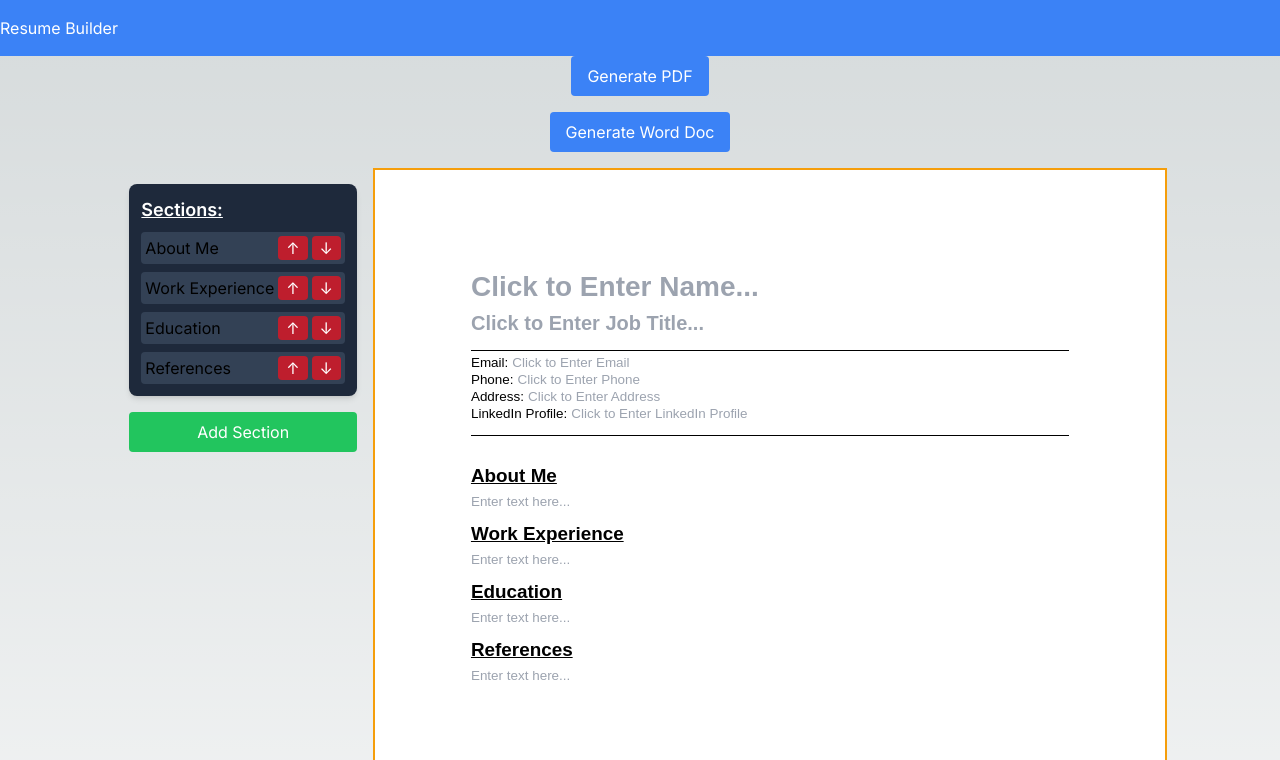
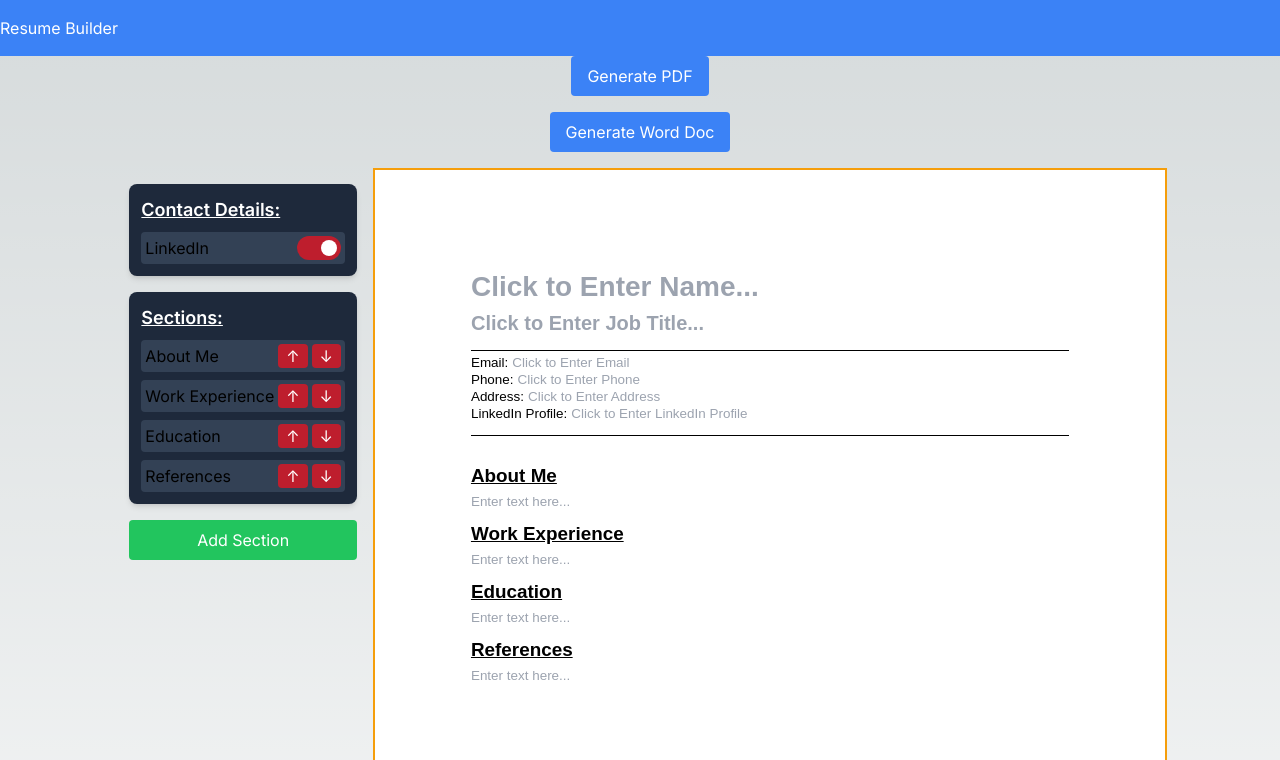
Before and after one commit to JackBadawy/resume_builder, a Next.js app: page / in a window 1280 px wide. Shown: the top 760 px of the page. Built offline with nearby package versions, Linux system fonts and the light colour scheme.

Commit message:
slider component

```diff
--- /dev/null
+++ b/src/app/Components/ToggleSwitch.tsx
@@ -0,0 +1,23 @@
+interface ToggleSwitchProps {
+  enabled: boolean;
+  setEnabled: (enabled: boolean) => void;
+}
+
+const ToggleSwitch: React.FC<ToggleSwitchProps> = ({ enabled, setEnabled }) => {
+  return (
+    <div
+      className={`relative inline-flex items-center h-6 rounded-full w-11 transition-colors focus:outline-none ${
+        enabled ? "bg-bws" : "bg-gray-300"
+      }`}
+      onClick={() => setEnabled(!enabled)}
+    >
+      <span
+        className={`inline-block w-4 h-4 transform  rounded-full transition-transform ${
+          enabled ? "translate-x-6 bg-white" : "translate-x-1 bg-bws"
+        }`}
+      />
+    </div>
+  );
+};
+
+export default ToggleSwitch;
--- a/src/app/Components/UtilitiesPanel.tsx
+++ b/src/app/Components/UtilitiesPanel.tsx
@@ -1,11 +1,13 @@
 import { useState } from "react";
 import { useSections } from "../Context/SectionsContext";
+import ToggleSwitch from "./ToggleSwitch";
 
 const UtilityPanel: React.FC = () => {
   const { sections, addSection, moveSectionUp, moveSectionDown } =
     useSections();
   const [newSectionPrompt, setNewSecPrompt] = useState<boolean>(false);
   const [newSubHeading, setNewSubHeading] = useState<string>("");
+  const [linkedInEnabled, setLinkedInEnabled] = useState<boolean>(true);
 
   const handleNewSecChange = (e: React.ChangeEvent<HTMLInputElement>) => {
     setNewSubHeading(e.target.value);
@@ -21,6 +23,21 @@ const UtilityPanel: React.FC = () => {
 
   return (
     <div className="utilContainer h-a4 p-4 flex flex-col gap-4">
+      <div className="bg-slate-800 p-3 rounded-lg shadow-md">
+        <h2 className="underline text-white text-lg font-semibold">
+          Contact Details:
+        </h2>
+        <ul className="flex flex-col gap-2 mt-2">
+          <li className="bg-slate-700 rounded p-1 flex justify-between items-center">
+            <span className="mr-1">LinkedIn</span>
+            <ToggleSwitch
+              enabled={linkedInEnabled}
+              setEnabled={setLinkedInEnabled}
+            />
+          </li>
+        </ul>
+      </div>
+
       <div className="bg-slate-800 p-3 rounded-lg shadow-md">
         <h2 className="underline text-white text-lg font-semibold">
           Sections:
```
